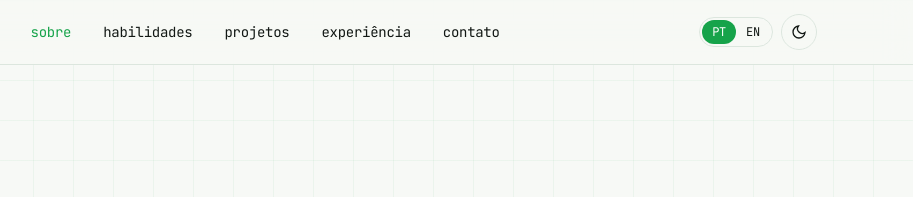
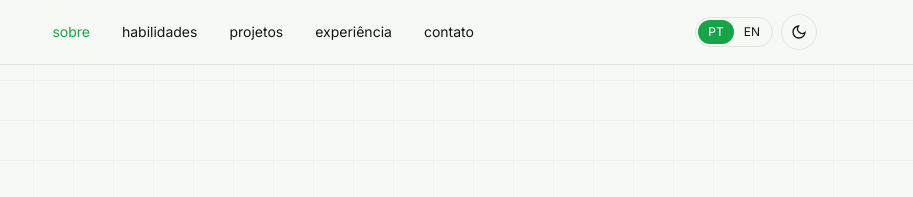
Before and after one commit to devbreno01/portifolio, a plain HTML site: page index.html in a window 1280 px wide. Shown: the top 197 px of the page, 367-1280 px from the left. Drawn offline with nearby package versions, Linux system fonts and the light colour scheme.

Commit message:
fix: update font styles for consistency across the site

```diff
--- a/index.html
+++ b/index.html
@@ -8,7 +8,7 @@
 
 <link rel="preconnect" href="https://fonts.googleapis.com">
 <link rel="preconnect" href="https://fonts.gstatic.com" crossorigin>
-<link href="https://fonts.googleapis.com/css2?family=JetBrains+Mono:wght@400;500;600;700&family=Inter:wght@400;500;600;700;800&display=swap" rel="stylesheet">
+<link href="https://fonts.googleapis.com/css2?family=JetBrains+Mono:wght@400;500;600;700&family=Inter:wght@400;500;600;700;800&family=Poppins:wght@400;500;600&display=swap" rel="stylesheet">
 <link rel="stylesheet" href="https://cdn.jsdelivr.net/gh/devicons/devicon@latest/devicon.min.css">
 <script src="https://cdn.tailwindcss.com"></script>
 
@@ -26,7 +26,7 @@
       <span>dev<span class="text-brand-600 dark:text-brand-400"></span>breno</span>
     </a>
 
-    <div class="hidden md:flex items-center gap-8 font-mono-tight text-sm">
+    <div class="hidden md:flex items-center gap-8 font-poppins text-sm">
       <a href="#sobre" class="nav-pill hover:text-brand-600 dark:hover:text-brand-400 transition-colors" data-i18n="nav.about">sobre</a>
       <a href="#habilidades" class="nav-pill hover:text-brand-600 dark:hover:text-brand-400 transition-colors" data-i18n="nav.skills">habilidades</a>
       <a href="#projetos" class="nav-pill hover:text-brand-600 dark:hover:text-brand-400 transition-colors" data-i18n="nav.projects">projetos</a>
@@ -36,7 +36,7 @@
 
     <div class="flex items-center gap-2">
       <!-- language switch -->
-      <div class="flex items-center rounded-full border divider p-0.5 font-mono-tight text-xs">
+      <div class="flex items-center rounded-full border divider p-0.5 font-poppins text-xs">
         <button id="lang-pt" class="px-2.5 py-1 rounded-full transition-colors" aria-label="Português">PT</button>
         <button id="lang-en" class="px-2.5 py-1 rounded-full transition-colors" aria-label="English">EN</button>
       </div>
@@ -52,7 +52,7 @@
     </div>
   </nav>
 
-  <div id="mobile-menu" class="hidden md:hidden border-t divider surface font-mono-tight text-sm">
+  <div id="mobile-menu" class="hidden md:hidden border-t divider surface font-poppins text-sm">
     <div class="flex flex-col px-5 py-3 gap-3">
       <a href="#sobre" class="mobile-link" data-i18n="nav.about">sobre</a>
       <a href="#habilidades" class="mobile-link" data-i18n="nav.skills">habilidades</a>
@@ -229,7 +229,7 @@
       <a href="https://github.com/devbreno01" target="_blank" rel="noopener" class="hover:text-brand-600 dark:hover:text-brand-400 transition-colors">github.com/devbreno01</a>
     </div>
 
-    <div class="pt-8 border-t divider font-mono-tight text-xs text-muted">
+    <div class="pt-8 border-t divider text-sm text-muted">
       <span data-i18n="footer.rights">Feito com café e algumas linhas de código.</span> © <span id="year"></span> Breno Guimarães.
     </div>
   </div>
```
